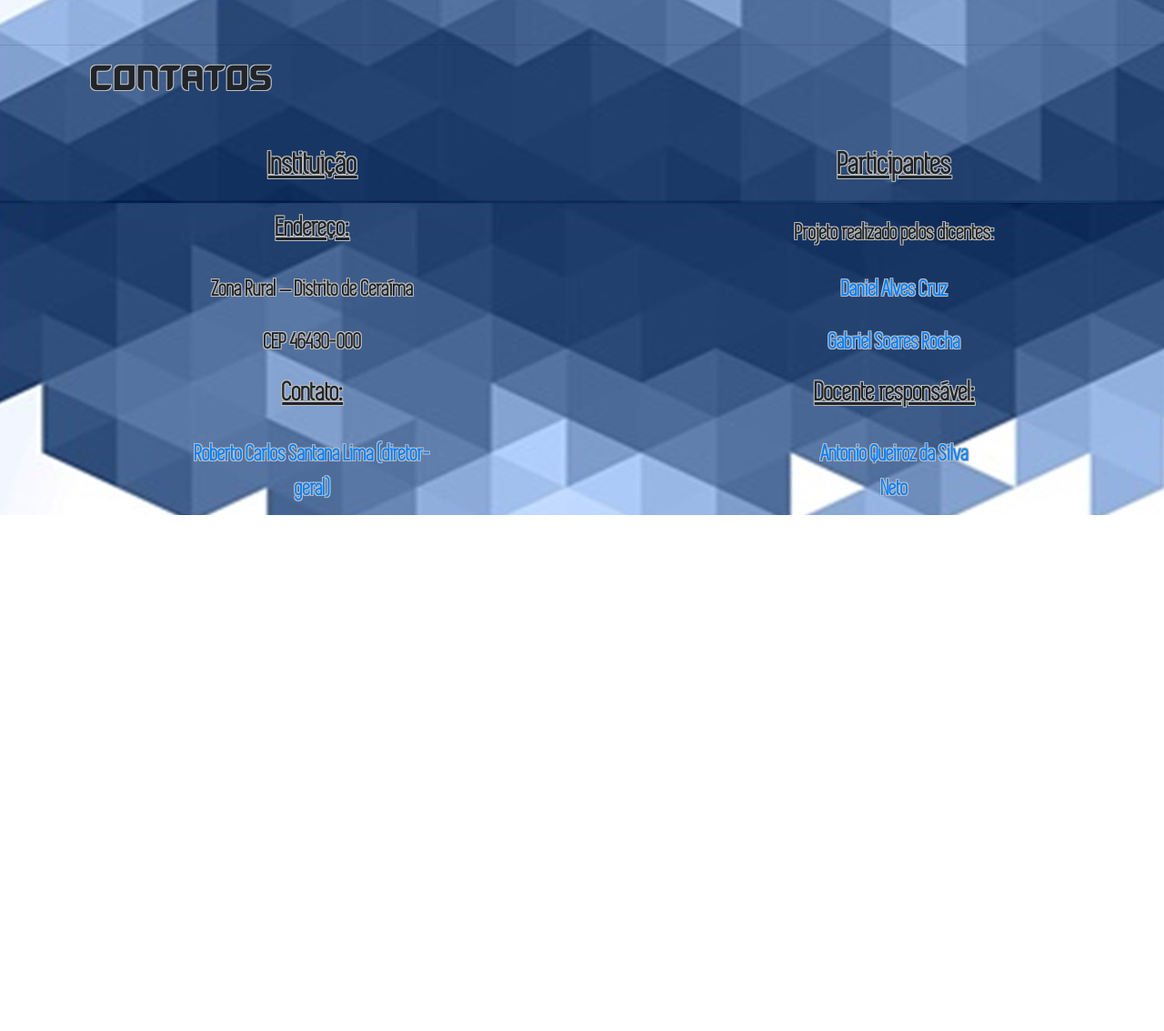
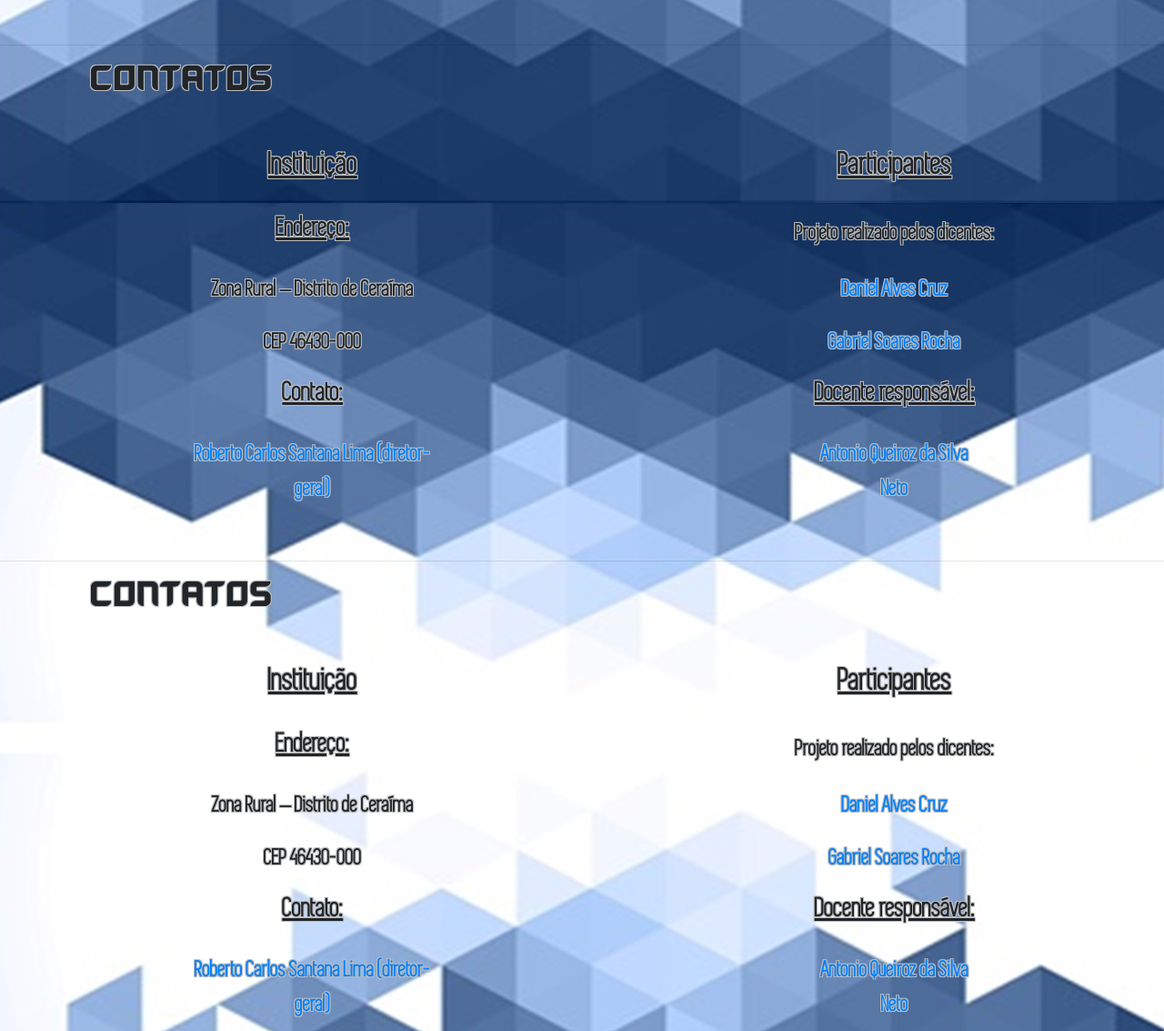
Before and after one commit to Daniel2AII/MeuSite, a Flask app: page / in a window 1280 px wide. Shown: the part 977-2110 px from the top of the page at 91% size. Before the commit the page ends 1543 px from the top, so only its background shows below. Run offline with Flask 2, Linux system fonts and the light colour scheme; some libraries are stand-ins or nearby versions.

Commit message:
Site base para as demais páginas do projeto

```diff
--- a/templates/Base.html
+++ b/templates/Base.html
@@ -19,11 +19,38 @@
     <title> {% block title %} {% endblock title %} </title>
 </head>
 
+<body>
+
     {% block content %}
     {% endblock content %}
 
-<body>
+    <div id="footer"> <br/> <hr/>
+        <h3 class="font">Contatos</h3> <br/>
 
+        <table>
+
+        <tr class="tb2"> <th class="tb2" class="space"><h3 class="underline"><b>Instituição</b></h3></th>
+             <th  class="tb2" class="space"><h3 class="underline"><b>Participantes</b></th></h3></tr>
+
+        <tr class="tb2"><th class="tb2"><h4 class="underline"><b>Endereço:</b></h4></th>
+            <td>Projeto realizado pelos dicentes:</td></tr>
+
+        <tr class="tb2"><td class="tb2">Zona Rural – Distrito de Ceraíma</td>
+            <td class="tb2"> <a href="" class="link">Daniel Alves Cruz</a> </td></tr>
+
+        <tr class="tb2"><td  class="tb2" class="under">CEP 46430-000</td>
+            <td  class="tb2" class="under"> <a href="" class="link">Gabriel Soares Rocha</a> </td> </tr>
+
+        <tr class="tb2"><th class="tb2"><h4 class="underline"><b>Contato:</b></h4></th>
+             <th class="tb2"><h4 class="underline"><b>Docente responsável:</b></th></h4></tr>
+
+        <tr class="tb2"><td class="tb2"><a href="" class="link"> Roberto Carlos Santana Lima (diretor-geral)</a></td>
+            <td class="tb2"> <a href=""  class="link">Antonio Queiroz da Silva Neto</a> </td> </tr>
+
+        <tr></tr>
+
+        </table>
+    </div>
 
 </body>
 </html>
```
